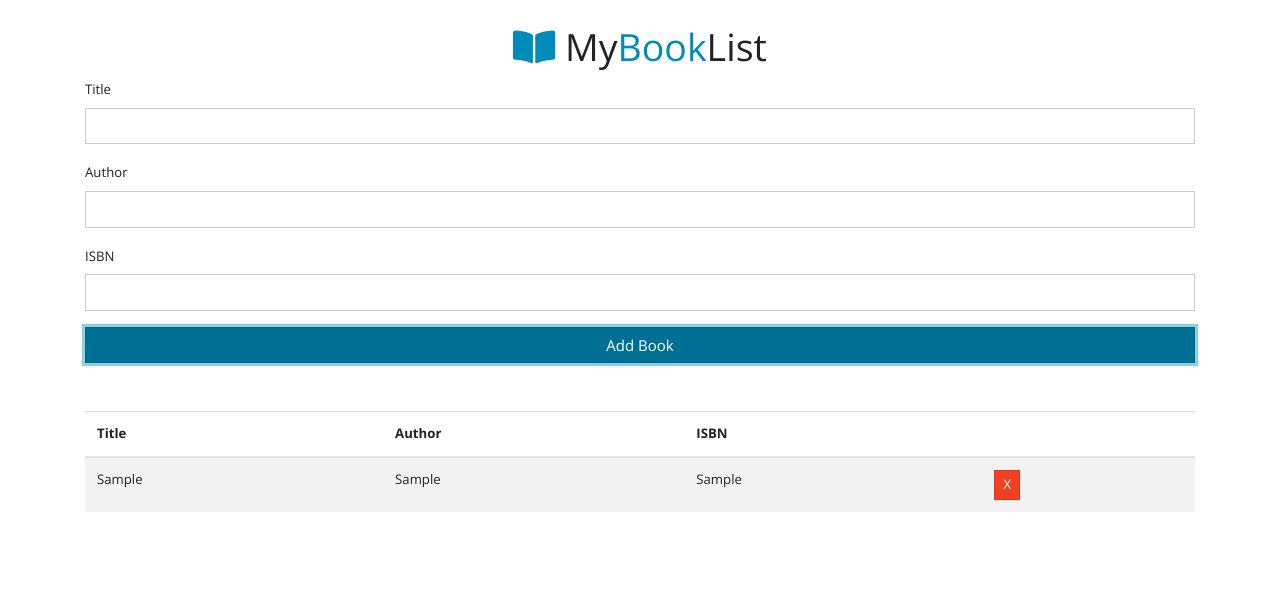
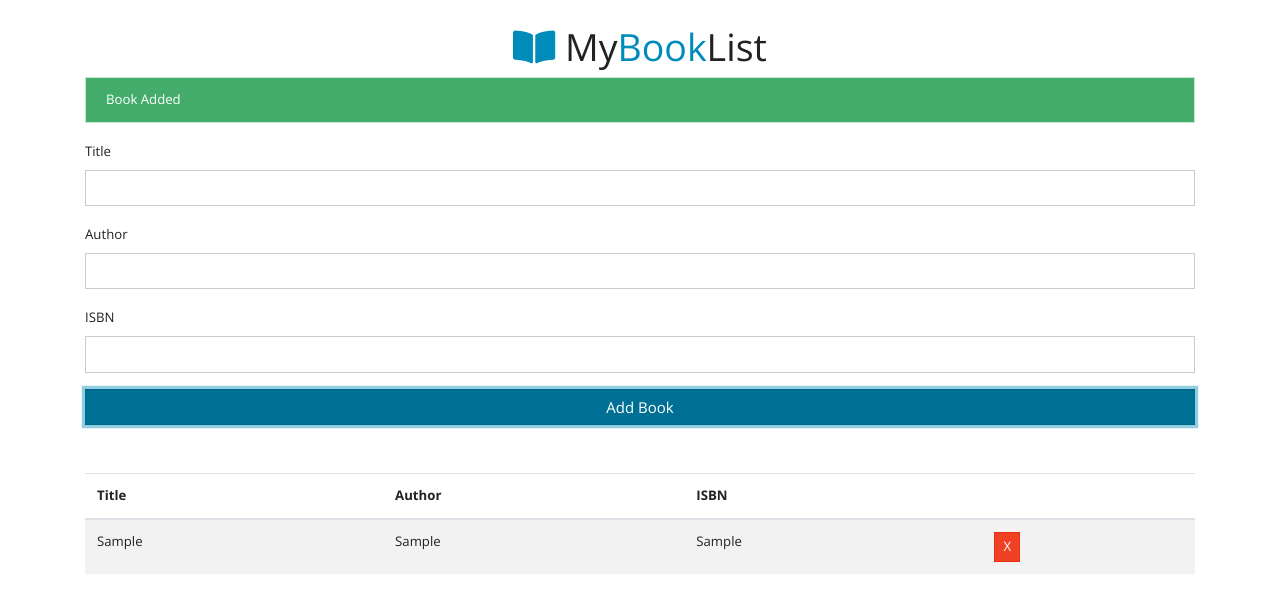
Before and after one commit to akintoluvic/Book-List-App, a plain HTML site: page index.html in a window 1280 px wide. Both pictures are taken after typing "Sample", "Sample", "Sample" into the empty fields and a click on the input "Add Book". Drawn offline with nearby package versions, Linux system fonts and the light colour scheme.

Commit message:
Added tutorial js source to compare code

```diff
--- a/app.js
+++ b/app.js
@@ -118,6 +118,8 @@ function addBook() {
             // Add Book to UI
             UI.addBookToList(book);
 
+            // Add Book to localStorage
+            Store.addBook(book);
 
             // Show Book added success alert
             UI.showAlert('Book added to List', 'success');
@@ -134,7 +136,11 @@ removeBook();
 
 function removeBook() {
     document.querySelector('#book-list').addEventListener('click', (e) => {
+        // Remove Book from UI
         UI.deleteBook(e.target);
+
+        // Remove Book from Store
+        Store.removeBook(e.target.parentElement.previousElementSibling.texxContent);
         // Show Book removed Info alert
         UI.showAlert('Book removed from List', 'info');
     });
--- /dev/null
+++ b/app1.js
@@ -0,0 +1,134 @@
+// Book Class: Represents a Book
+class Book {
+    constructor(title, author, isbn) {
+      this.title = title;
+      this.author = author;
+      this.isbn = isbn;
+    }
+  }
+
+  // UI Class: Handle UI Tasks
+  class UI {
+    static displayBooks() {
+      const books = Store.getBooks();
+
+      books.forEach((book) => UI.addBookToList(book));
+    }
+
+    static addBookToList(book) {
+      const list = document.querySelector('#book-list');
+
+      const row = document.createElement('tr');
+
+      row.innerHTML = `
+        <td>${book.title}</td>
+        <td>${book.author}</td>
+        <td>${book.isbn}</td>
+        <td><a href="#" class="btn btn-danger btn-sm delete">X</a></td>
+      `;
+
+      list.appendChild(row);
+    }
+
+    static deleteBook(el) {
+      if(el.classList.contains('delete')) {
+        el.parentElement.parentElement.remove();
+      }
+    }
+
+    static showAlert(message, className) {
+      const div = document.createElement('div');
+      div.className = `alert alert-${className}`;
+      div.appendChild(document.createTextNode(message));
+      const container = document.querySelector('.container');
+      const form = document.querySelector('#book-form');
+      container.insertBefore(div, form);
+
+      // Vanish in 3 seconds
+      setTimeout(() => document.querySelector('.alert').remove(), 3000);
+    }
+
+    static clearFields() {
+      document.querySelector('#title').value = '';
+      document.querySelector('#author').value = '';
+      document.querySelector('#isbn').value = '';
+    }
+  }
+
+  // Store Class: Handles Storage
+  class Store {
+    static getBooks() {
+      let books;
+      if(localStorage.getItem('books') === null) {
+        books = [];
+      } else {
+        books = JSON.parse(localStorage.getItem('books'));
+      }
+
+      return books;
+    }
+
+    static addBook(book) {
+      const books = Store.getBooks();
+      books.push(book);
+      localStorage.setItem('books', JSON.stringify(books));
+    }
+
+    static removeBook(isbn) {
+      const books = Store.getBooks();
+
+      books.forEach((book, index) => {
+        if(book.isbn === isbn) {
+          books.splice(index, 1);
+        }
+      });
+
+      localStorage.setItem('books', JSON.stringify(books));
+    }
+  }
+
+  // Event: Display Books
+  document.addEventListener('DOMContentLoaded', UI.displayBooks);
+
+  // Event: Add a Book
+  document.querySelector('#book-form').addEventListener('submit', (e) => {
+    // Prevent actual submit
+    e.preventDefault();
+
+    // Get form values
+    const title = document.querySelector('#title').value;
+    const author = document.querySelector('#author').value;
+    const isbn = document.querySelector('#isbn').value;
+
+    // Validate
+    if(title === '' || author === '' || isbn === '') {
+      UI.showAlert('Please fill in all fields', 'danger');
+    } else {
+      // Instatiate book
+      const book = new Book(title, author, isbn);
+
+      // Add Book to UI
+      UI.addBookToList(book);
+
+      // Add book to store
+      Store.addBook(book);
+
+      // Show success message
+      UI.showAlert('Book Added', 'success');
+
+      // Clear fields
+      UI.clearFields();
+    }
+  });
+
+  // Event: Remove a Book
+  document.querySelector('#book-list').addEventListener('click', (e) => {
+    // Remove book from UI
+    UI.deleteBook(e.target);
+
+    // Remove book from store
+    Store.removeBook(e.target.parentElement.previousElementSibling.textContent);
+
+    // Show success message
+    UI.showAlert('Book Removed', 'success');
+  });
--- a/index.html
+++ b/index.html
@@ -42,6 +42,6 @@
         </table>
     </div>
 
-    <script src="app.js"></script>
+    <script src="app1.js"></script>
 </body>
 </html>
```
